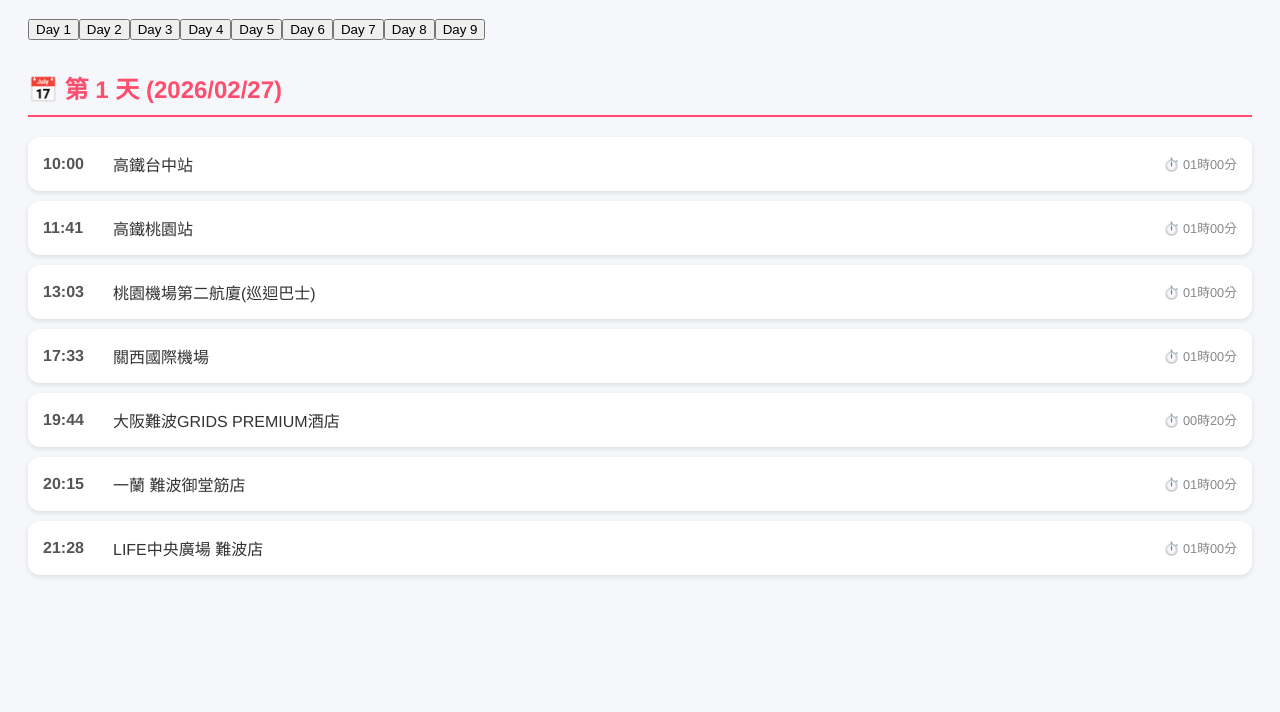
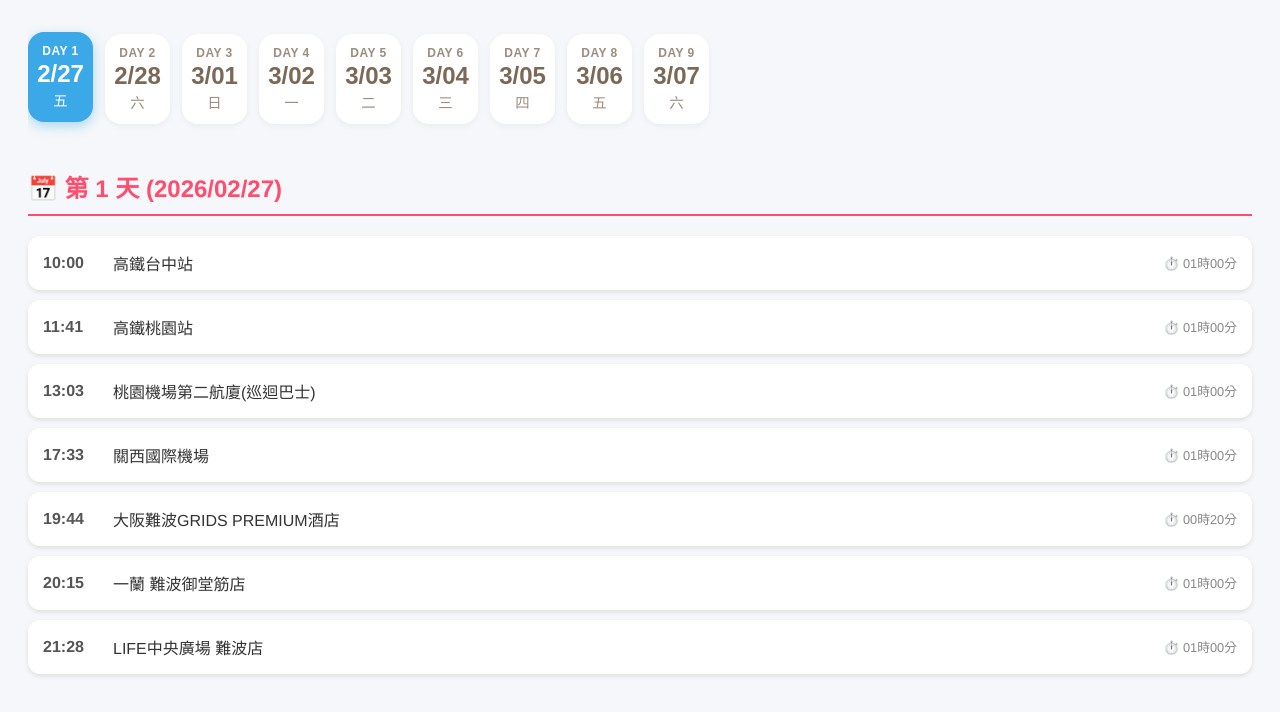
Before and after one commit to IanLin07/my-honeymoon-itinerary, a plain HTML site: page index.html in a window 1280 px wide. Shown: the part 98-810 px from the top of the page. Drawn offline with Linux system fonts and the light colour scheme.

Commit message:
Add files via upload

```diff
--- a/script.js
+++ b/script.js
@@ -3,6 +3,8 @@ const honeymoonPlan = [
   {
     day: 1,
     date: "2026/02/27",
+    shortDate: "2/27",
+    weekday: "五",
     events: [
       { time: "10:00", loc: "高鐵台中站", stay: "01時00分" },
       { time: "11:41", loc: "高鐵桃園站", stay: "01時00分" },
@@ -16,6 +18,8 @@ const honeymoonPlan = [
   {
     day: 2,
     date: "2026/02/28",
+    shortDate: "2/28",
+    weekday: "六",
     events: [
       { time: "08:00", loc: "大阪難波GRIDS PREMIUM酒店", stay: "00時30分" },
       { time: "08:58", loc: "大阪城 天守閣", stay: "01時00分" },
@@ -35,6 +39,8 @@ const honeymoonPlan = [
   {
     day: 3,
     date: "2026/03/01",
+    shortDate: "3/01",
+    weekday: "日",
     events: [
       { time: "09:00", loc: "大阪難波GRIDS PREMIUM酒店", stay: "00時30分" },
       { time: "10:00", loc: "neel中崎町", stay: "01時00分" },
@@ -51,6 +57,8 @@ const honeymoonPlan = [
   {
     day: 4,
     date: "2026/03/02",
+    shortDate: "3/02",
+    weekday: "一",
     events: [
       { time: "08:00", loc: "大阪難波GRIDS PREMIUM酒店", stay: "-02時00分" },
       { time: "06:25", loc: "日本環球影城", stay: "15時00分" }
@@ -59,6 +67,8 @@ const honeymoonPlan = [
   {
     day: 5,
     date: "2026/03/03",
+    shortDate: "3/03",
+    weekday: "二",
     events: [
       { time: "08:00", loc: "大阪難波GRIDS PREMIUM酒店", stay: "01時00分" },
       { time: "09:07", loc: "難波八阪神社", stay: "01時00分" },
@@ -74,6 +84,8 @@ const honeymoonPlan = [
   {
     day: 6,
     date: "2026/03/04",
+    shortDate: "3/04",
+    weekday: "三",
     events: [
       { time: "07:00", loc: "大阪難波站前相鐵FRESA INN飯店", stay: "00時30分" },
       { time: "07:50", loc: "日本橋2號出口", stay: "00時10分" },
@@ -89,6 +101,8 @@ const honeymoonPlan = [
   {
     day: 7,
     date: "2026/03/05",
+    shortDate: "3/05",
+    weekday: "四",
     events: [
       { time: "08:00", loc: "THE BLOSSOM 京都", stay: "00時20分" },
       { time: "09:01", loc: "清水寺", stay: "01時00分" },
@@ -108,6 +122,8 @@ const honeymoonPlan = [
   {
     day: 8,
     date: "2026/03/06",
+    shortDate: "3/06",
+    weekday: "五",
     events: [
       { time: "08:00", loc: "THE BLOSSOM 京都", stay: "00時30分" },
       { time: "09:04", loc: "JR嵯峨嵐山站", stay: "00時10分" },
@@ -126,6 +142,8 @@ const honeymoonPlan = [
   {
     day: 9,
     date: "2026/03/07",
+    shortDate: "3/07",
+    weekday: "六",
     events: [
       { time: "08:00", loc: "THE BLOSSOM 京都", stay: "01時00分" },
       { time: "09:17", loc: "寺町京極商店街", stay: "01時30分" },
@@ -152,7 +170,13 @@ function renderApp() {
     const isActive = index === 0 ? 'active' : '';
 
     // 產生按鈕
-    tabsNav.innerHTML += `<button class="tab-btn ${isActive}" data-day="${dayData.day}">Day ${dayData.day}</button>`;
+tabsNav.innerHTML += `
+  <button class="tab-btn ${isActive}" data-day="${dayData.day}">
+    <span class="btn-label">DAY ${dayData.day}</span>
+    <span class="btn-date">${dayData.shortDate}</span>
+    <span class="btn-weekday">${dayData.weekday}</span>
+  </button>
+`;
 
     // 產生行程內容
     let eventsHTML = dayData.events.map(event => `
@@ -199,7 +223,3 @@ window.addEventListener('DOMContentLoaded', () => {
   console.log("網頁載入完成，準備渲染...");
   renderApp();
 });
-
-
-// 執行渲染
-renderApp();
--- a/style.css
+++ b/style.css
@@ -71,3 +71,83 @@ body {
   font-size: 0.8em;
   color: #888;
 }
+
+/* --- 分頁導覽列容器 --- */
+.tabs-nav {
+  display: flex;
+  gap: 12px; /* 按鈕之間的間距 */
+  padding: 15px 0; /* 上下留點空間 */
+  overflow-x: auto; /* 如果天數太多，允許水平滑動 */
+  /* 隱藏滑動條 (選用) */
+  scrollbar-width: none; /* Firefox */
+  -ms-overflow-style: none;  /* IE/Edge */
+}
+.tabs-nav::-webkit-scrollbar {
+    display: none; /* Chrome/Safari/Opera */
+}
+
+/* --- 按鈕基本樣式 (模仿圖片中未選取的狀態) --- */
+.tab-btn {
+  /* 清除預設按鈕樣式 */
+  border: none;
+  background: white; /* 背景白色 */
+  cursor: pointer;
+  outline: none;
+
+  /* 形狀與大小 */
+  border-radius: 16px; /* 大圓角 */
+  padding: 12px 8px; /* 內距，讓按鈕看起來高一點 */
+  min-width: 65px; /* 最小寬度，確保不會太擠 */
+
+  /* 關鍵：讓內部元素垂直排列 */
+  display: flex;
+  flex-direction: column;
+  align-items: center;
+  justify-content: center;
+
+  /* 預設文字顏色 (偏棕灰色調) */
+  color: #9e8c7e;
+  /* 加入一點點淡淡的陰影增加立體感 */
+  box-shadow: 0 2px 6px rgba(0,0,0,0.05);
+  transition: all 0.3s ease; /* 讓切換時有滑順效果 */
+}
+
+/* --- 按鈕內部文字樣式 --- */
+/* 最上面的 "DAY 1" */
+.btn-label {
+  font-size: 0.75rem;
+  font-weight: 700;
+  letter-spacing: 0.5px;
+  margin-bottom: 2px;
+}
+/* 中間的大日期 "3/10" */
+.btn-date {
+  font-size: 1.5rem;
+  font-weight: 800;
+  color: #7c6856; /* 日期顏色稍微深一點 */
+  line-height: 1.2;
+}
+/* 最下面的星期幾 "二" */
+.btn-weekday {
+  font-size: 0.9rem;
+  font-weight: normal;
+}
+
+/* --- 🌟 啟動狀態的樣式 (模仿圖片中藍色的 DAY 1) --- */
+.tab-btn.active {
+  background-color: #3ba9e8; /* 天藍色背景 */
+  color: white; /* 所有文字變白色 */
+  box-shadow: 0 4px 12px rgba(59, 169, 232, 0.4); /* 藍色的發光陰影 */
+  transform: translateY(-2px); /* 稍微往上浮起一點點 */
+}
+
+/* 確保選中時，中間的日期文字也變成白色 */
+.tab-btn.active .btn-date {
+  color: white;
+}
+
+/* 懸停效果 (選用，滑鼠移過去時的反應) */
+.tab-btn:hover:not(.active) {
+    background-color: #f8f8f8;
+    transform: translateY(-1px);
+}
```
